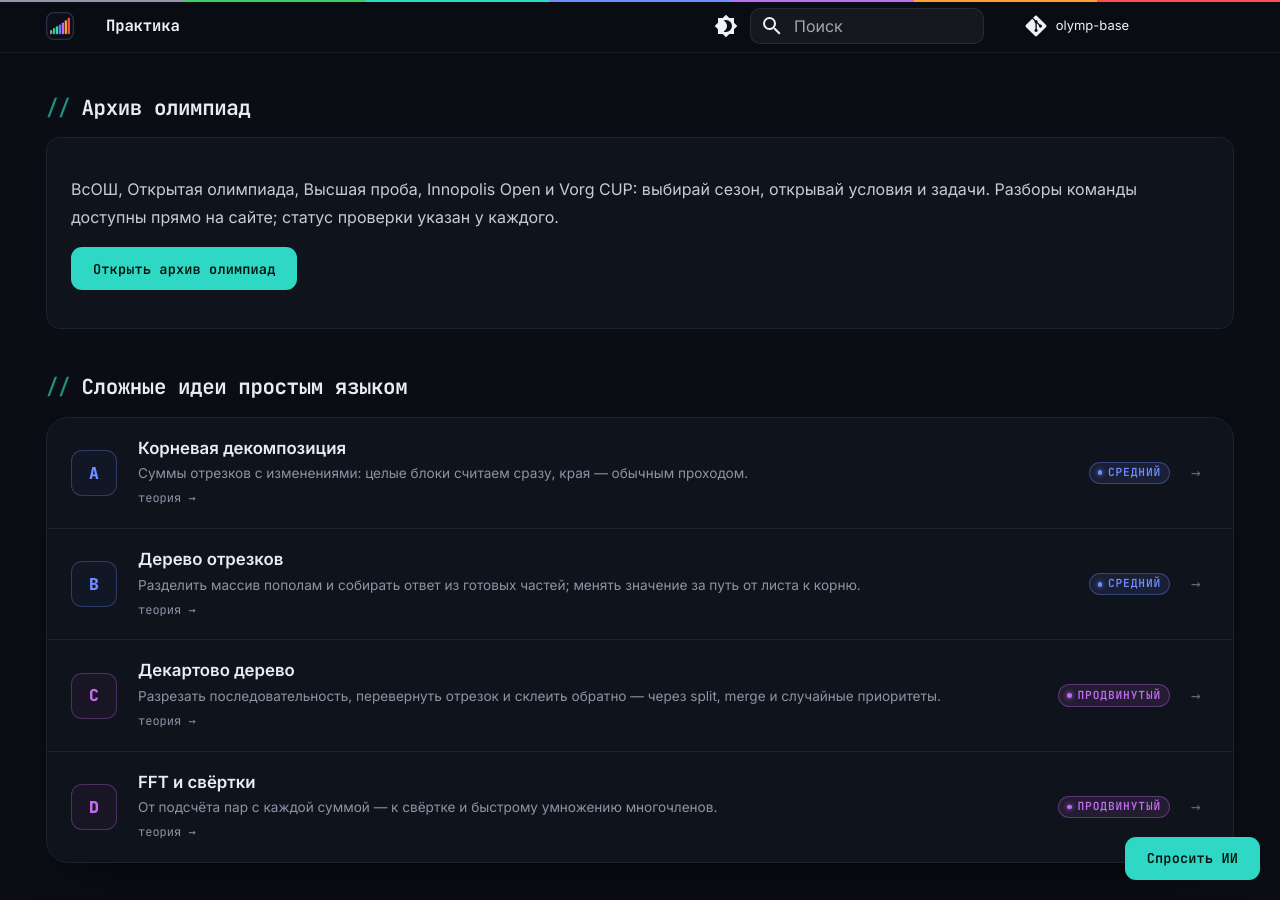
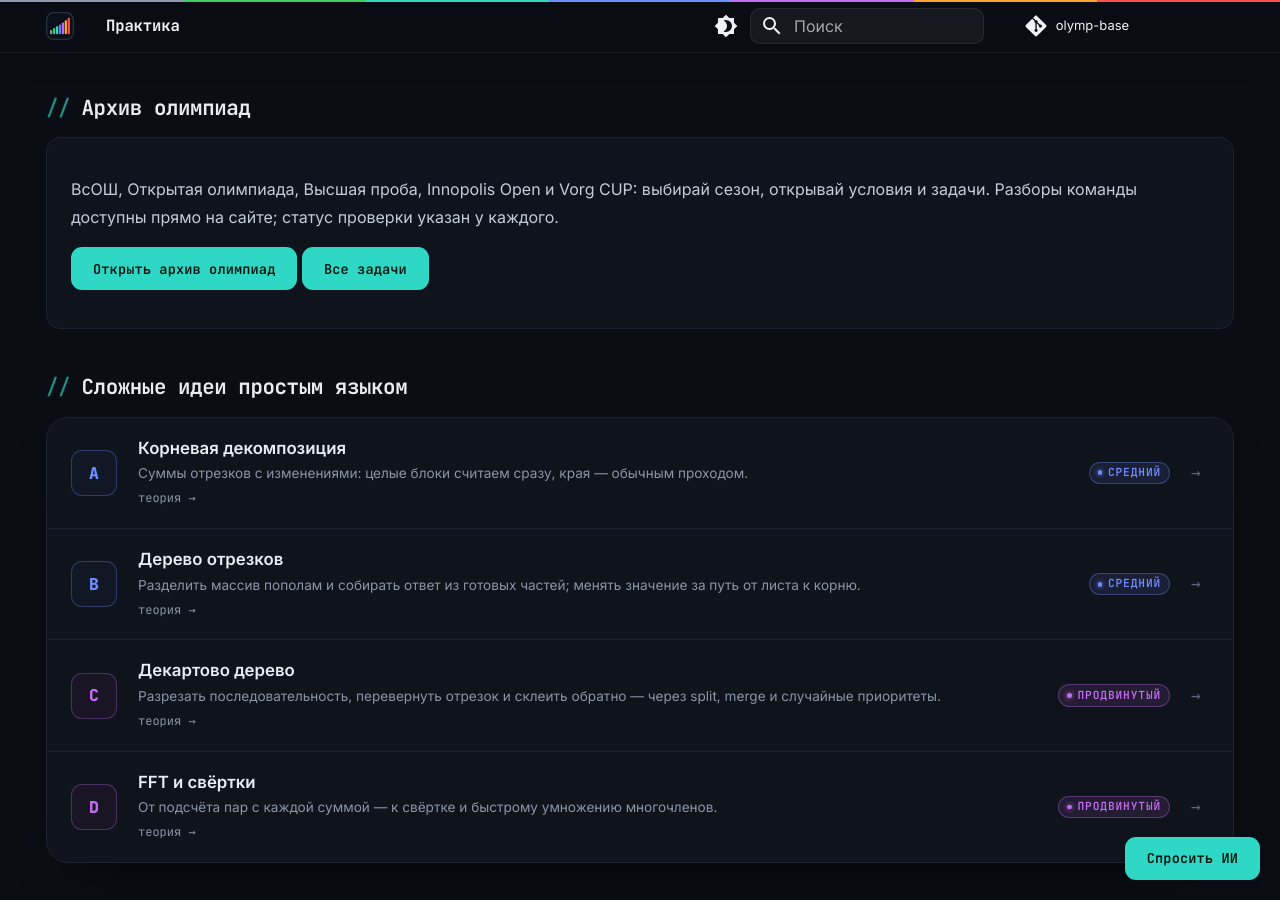
Before and after one commit to kuraguga4-hue/olymp-base, an MkDocs documentation site: the page built from docs/practice/index.md, in a window 1280 px wide and 900 px high, scrolled down 539 px. Built offline with MkDocs 1.6.1 and Material for MkDocs 9.7.7, drawn with Linux system fonts in a browser that asks for light colours; comment, search, counter and statistics services are not loaded.

Commit message:
practice: кнопка «Все задачи» рядом с кнопкой архива олимпиад
Agent: claude-opus-5-5

```diff
--- a/docs/practice/index.md
+++ b/docs/practice/index.md
@@ -27,7 +27,7 @@ hide:
 
 ВсОШ, Открытая олимпиада, Высшая проба, Innopolis Open и Vorg CUP: выбирай сезон, открывай условия и задачи. Разборы команды доступны прямо на сайте; статус проверки указан у каждого.
 
-[Открыть архив олимпиад](olympiads/index.md){ .ob-btn .ob-btn--primary }
+[Открыть архив олимпиад](olympiads/index.md){ .ob-btn .ob-btn--primary } [Все задачи](all.md){ .ob-btn .ob-btn--primary }
 
 </div>
 
```
